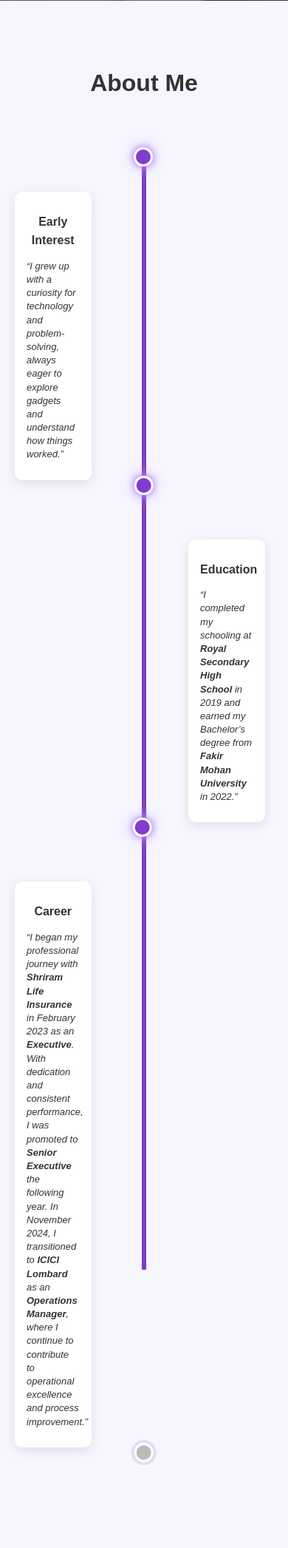
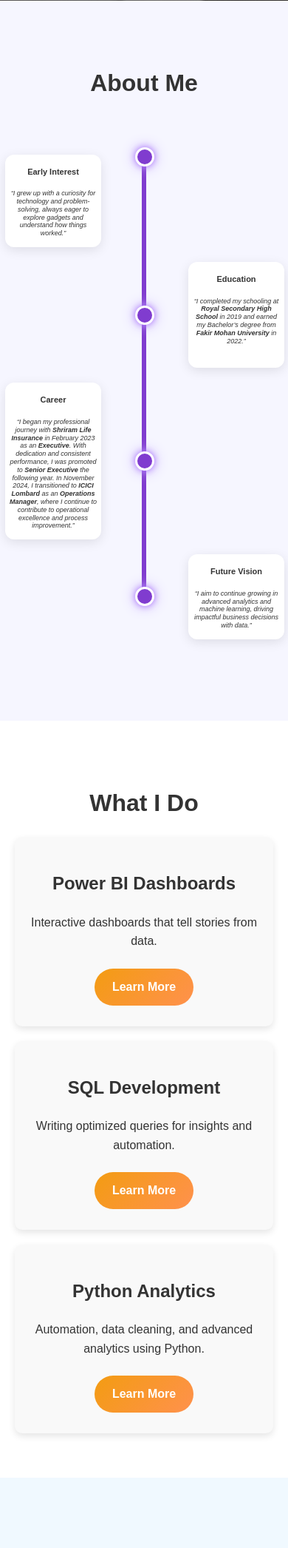
Before and after one commit to Pravanjankuanr/Portfolio_PravanjanKuanr, a Flask app: page / in a window 390 px wide. Shown: the part 853-2945 px from the top of the page at 74% size. Run offline with Flask 3, Linux system fonts and the light colour scheme.

Commit message:
about sections responsive for mobile

```diff
--- a/static/css/styles.css
+++ b/static/css/styles.css
@@ -366,65 +366,100 @@ p {font-size: 16px;}
 }
 
 /* =========================
-   Responsive (Mobile)
+   Responsive (Tablet)
 ========================= */
-@media (max-width: 768px) {
-  .timeline {
-    padding-left: 0;
-  }
-  .timeline::before{
-    bottom: 32%;
+@media (max-width: 1024px) {
+  .timeline-item {
+    width: 280px;
+    height: 320px;
+    padding: 14px;
   }
 
-
-  .timeline::before,
-  .progress-line {
-    left: 50%;
-    transform: translateX(-50%);
+  .timeline-item.left {
+    left: calc(50% - 290px);
+    text-align: center;
   }
 
-  .timeline-item {
-    width: 50%;   /* split screen for left/right */
-    padding: 40px 0;
-    position: relative;
-  }
-
-
-  /* ✅ Dots always centered on the vertical line */
-  .timeline-item::before {
-    transform: translate(-5%, -100%);
-    top: 0;
+  .timeline-item.right {
+    left: 50%;
+    text-align: center;
   }
 
   .timeline-content {
-    max-width: 90%;
-    padding: 12px 16px;
-    border-radius: 10px;
-    font-size: 14px;
-    position: relative;
-    top: 20px;
+    font-size: 12px;        /* slightly smaller for better fit */
+    padding: 10px;
+    border-radius: 12px;
+    height: 100%;
+    overflow: hidden;
+    display: flex;
+    flex-direction: column;
+    justify-content: center;
+    align-items: center;
+    text-align: center;
   }
 
   .timeline-content h3 {
-    font-size: 16px;
+    font-size: 13px;
     margin-bottom: 6px;
   }
 
   .timeline-content p {
-    font-size: 13px;
-    line-height: 1.4;
+    font-size: 11px;
+    line-height: 1.3;
+  }
+}
+
+/* =========================
+   Responsive (Mobile)
+========================= */
+@media (max-width: 768px) {
+  .timeline-item {
+    width: 200px;
+    height: auto;          /* +20px taller */
+    padding: 10px;
   }
 
-  /* ✅ Place left items on left side */
+  .timeline::before {
+  content: '';
+  position: absolute;
+  top: 50px;
+  bottom: 100px;
+  left: 50%;
+  transform: translateX(-50%);
+  width: 6px;
+  background: #803ccf;
+}
+
+
   .timeline-item.left {
-    left: 0;
-    text-align: right;
+    left: calc(50% - 198px);
+    text-align: center;
   }
 
-  /* ✅ Place right items on right side */
   .timeline-item.right {
     left: 50%;
-    text-align: left;
+    text-align: center;
+  }
+
+  .timeline-content {
+    font-size: 11px;
+    padding: 4px;
+    height: 100%;
+    overflow: hidden;
+    display: flex;
+    flex-direction: column;
+    justify-content: center;
+    align-items: center;
+    text-align: center;
+  }
+
+  .timeline-content h3 {
+    font-size: 11px;
+  }
+
+  .timeline-content p {
+    font-size: 9px;
+    line-height: 1.2;
   }
 }
 
@@ -627,7 +662,7 @@ footer {
 
 
 /* ========================
-   Popup Modal Styling
+   Popup screen
 ======================== */
 .popup-overlay {
   position: fixed;
@@ -977,7 +1012,6 @@ pre code {
   }
 }
 
-
 /* =========================
    Media Queries
 ========================= */
```
